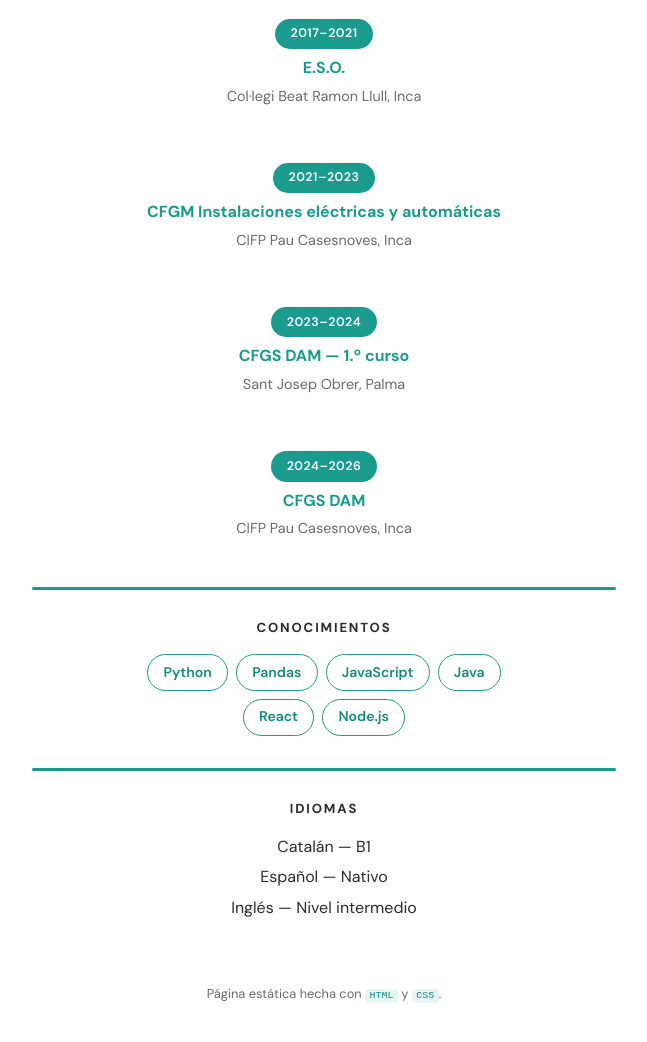
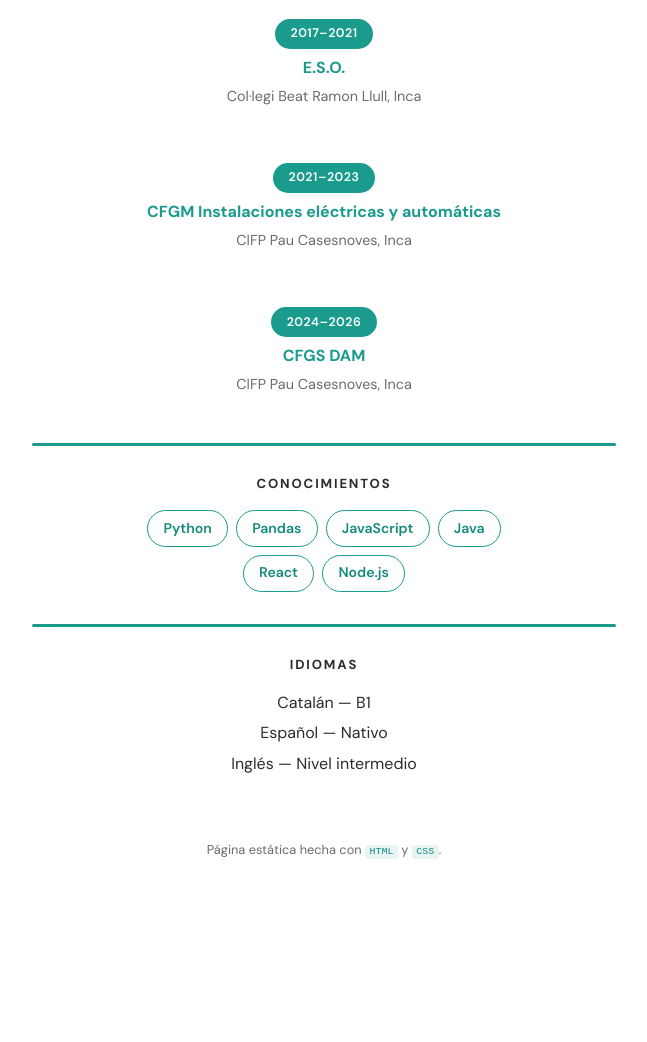
Before and after one commit to MiquelAngelmc/cv, a plain HTML site: page index.html in a window 1280 px wide. Shown: the part 776-1818 px from the top of the page, without its empty margins (316-963 px from the left). After the commit the page ends 1684 px from the top, so only its background shows below. Drawn offline with Linux system fonts and the light colour scheme.

Commit message:
upload cv

```diff
--- a/index.html
+++ b/index.html
@@ -76,11 +76,6 @@
               <p class="school">CIFP Pau Casesnoves, Inca</p>
             </li>
             <li class="edu-item">
-              <span class="pill">2023–2024</span>
-              <p class="degree">CFGS DAM — 1.º curso</p>
-              <p class="school">Sant Josep Obrer, Palma</p>
-            </li>
-            <li class="edu-item">
               <span class="pill">2024–2026</span>
               <p class="degree">CFGS DAM</p>
               <p class="school">CIFP Pau Casesnoves, Inca</p>
```
